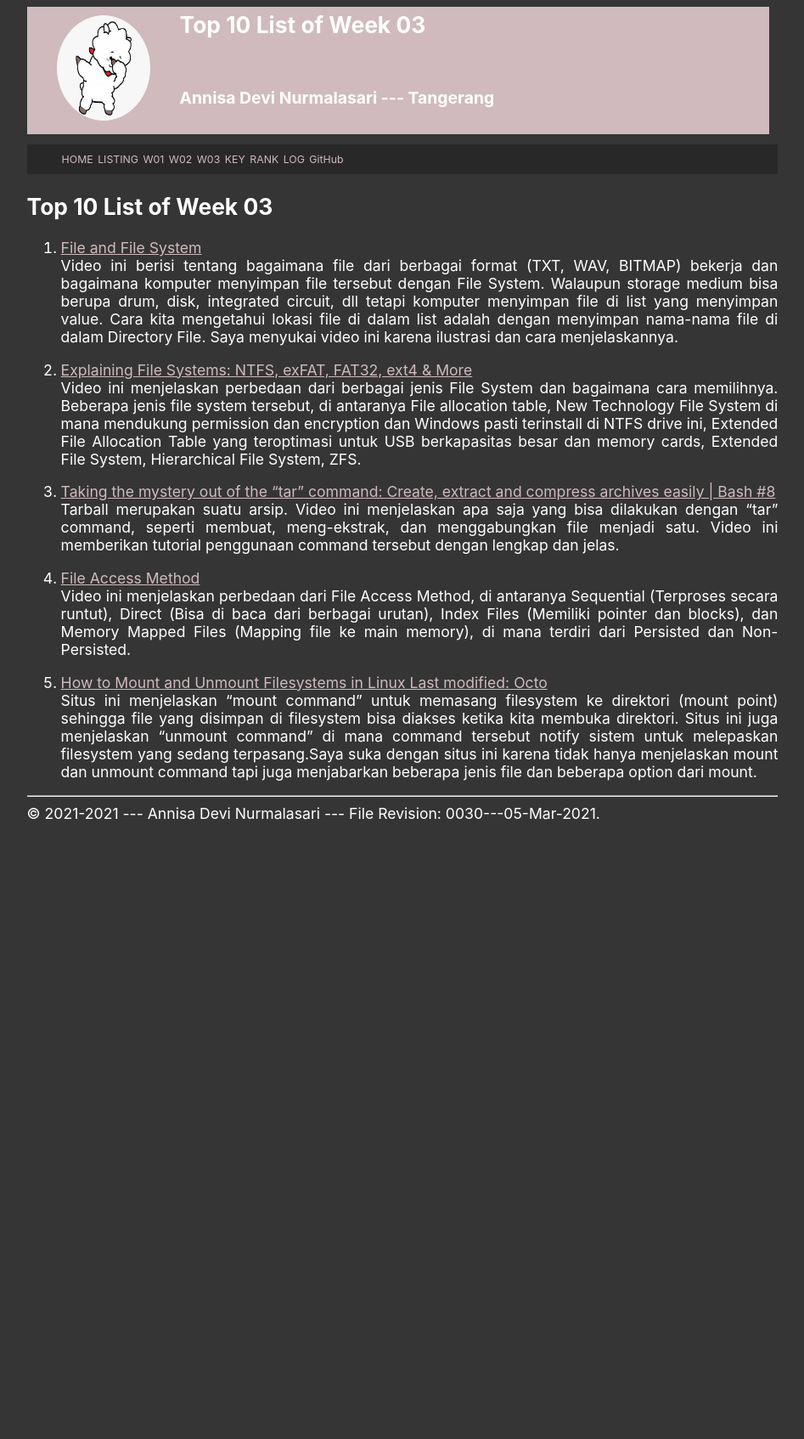
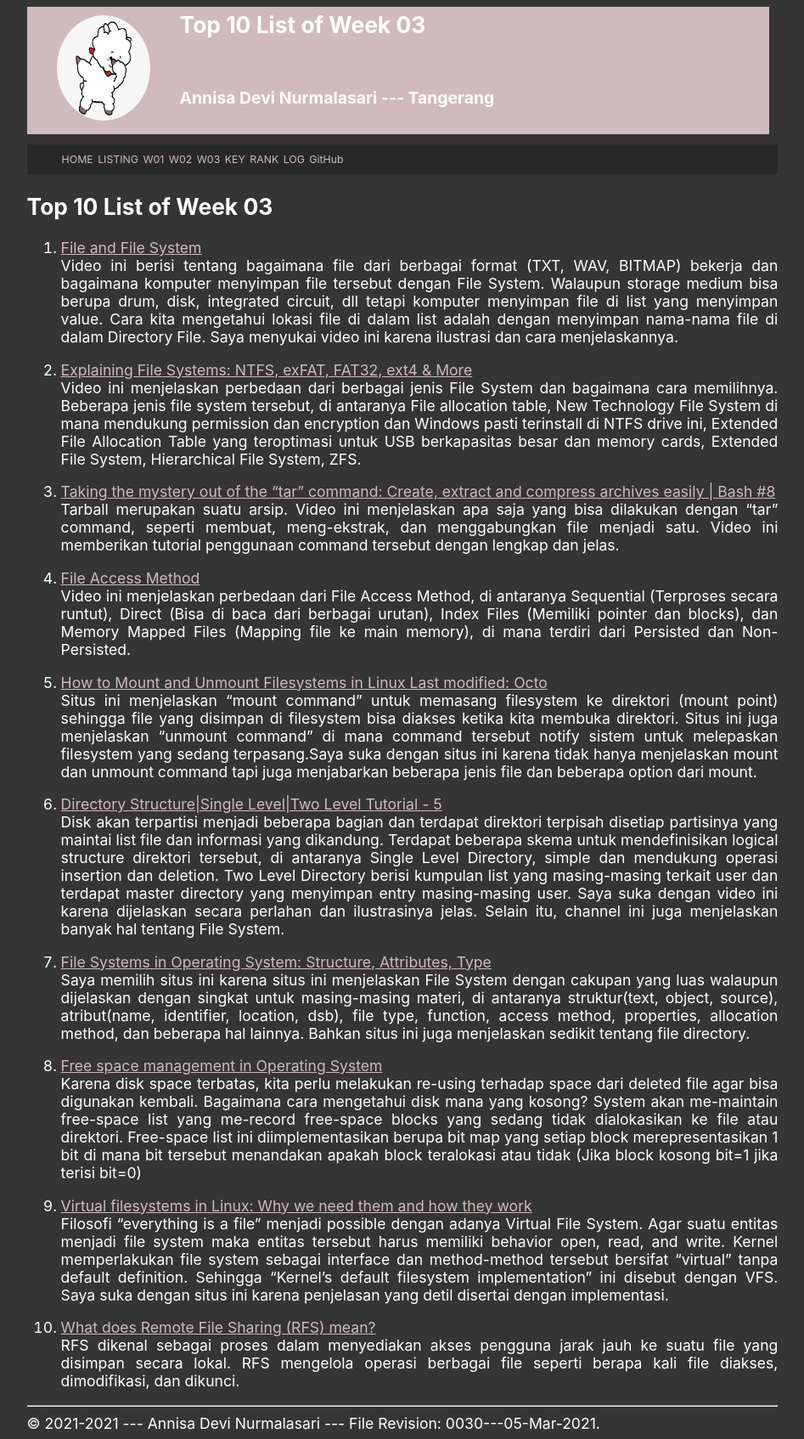
Before and after one commit to annisadevin/os211, a Jekyll site: the page built from w03.md, in a window 1280 px wide. Shown: the whole page at 85% size, without its empty margins (166-1113 px from the left). Built offline with Jekyll 4.4.1, drawn with Linux system fonts in a browser that asks for light colours; our own code applies the rules of GitHub Pages for plain Markdown files; before the commit the page ends 976 px from its top, so only the background shows below that.

Commit message:
Update w03.md

```diff
--- a/w03.md
+++ b/w03.md
@@ -20,3 +20,19 @@ Video ini menjelaskan perbedaan dari File Access Method, di antaranya Sequential
 5. [How to Mount and Unmount Filesystems in Linux
 Last modified: Octo](https://www.baeldung.com/linux/mount-unmount-filesystems)<br>
 Situs ini menjelaskan "mount command" untuk memasang filesystem ke direktori (mount point) sehingga file yang disimpan di filesystem bisa diakses ketika kita membuka direktori. Situs ini juga menjelaskan "unmount command" di mana command tersebut notify sistem untuk melepaskan filesystem yang sedang terpasang.Saya suka dengan situs ini karena tidak hanya menjelaskan mount dan unmount command tapi juga menjabarkan beberapa jenis file dan beberapa option dari mount.
+
+6. [Directory Structure|Single Level|Two Level Tutorial - 5](https://www.youtube.com/watch?v=bPIoEOpQn3A)<br>
+Disk akan terpartisi menjadi beberapa bagian dan terdapat direktori terpisah disetiap partisinya yang maintai list file dan informasi yang dikandung. Terdapat beberapa skema untuk mendefinisikan logical structure direktori tersebut, di antaranya Single Level Directory, simple dan mendukung operasi insertion dan deletion. Two Level Directory berisi kumpulan list yang masing-masing terkait user dan terdapat master directory yang menyimpan entry masing-masing user. Saya suka dengan video ini karena dijelaskan secara perlahan dan ilustrasinya jelas. Selain itu, channel ini juga menjelaskan banyak hal tentang File System.
+
+7. [File Systems in Operating System: Structure, Attributes, Type](https://www.guru99.com/file-systems-operating-system.html)<br>
+Saya memilih situs ini karena situs ini menjelaskan File System dengan cakupan yang luas walaupun dijelaskan dengan singkat untuk masing-masing materi, di antaranya struktur(text, object, source), atribut(name, identifier, location, dsb), file type, function, access method, properties, allocation method, dan beberapa hal lainnya. Bahkan situs ini juga menjelaskan sedikit tentang file directory.
+
+8. [Free space management in Operating System](https://www.youtube.com/watch?v=4d0HueUrV0o)<br>
+Karena disk space terbatas, kita perlu melakukan re-using terhadap space dari deleted file agar bisa digunakan kembali. Bagaimana cara mengetahui disk mana yang kosong? System akan me-maintain free-space list yang me-record free-space blocks yang sedang tidak dialokasikan ke file atau direktori. Free-space list ini diimplementasikan berupa bit map yang setiap block merepresentasikan 1 bit di mana bit tersebut menandakan apakah block teralokasi atau tidak (Jika block kosong bit=1 jika terisi bit=0)
+
+9. [Virtual filesystems in Linux: Why we need them and how they work](https://opensource.com/article/19/3/virtual-filesystems-linux)<br>
+Filosofi "everything is a file" menjadi possible dengan adanya Virtual File System. Agar suatu entitas menjadi file system maka entitas tersebut harus memiliki behavior open, read, and write. Kernel memperlakukan file system sebagai interface dan method-method tersebut bersifat "virtual" tanpa default definition. Sehingga "Kernel's default filesystem implementation" ini disebut dengan VFS. Saya suka dengan situs ini karena penjelasan yang detil disertai dengan implementasi.
+
+
+10. [What does Remote File Sharing (RFS) mean?](https://www.techopedia.com/definition/12237/remote-file-sharing-rfs)<br>
+RFS dikenal sebagai proses dalam menyediakan akses pengguna jarak jauh ke suatu file yang disimpan secara lokal. RFS mengelola operasi berbagai file seperti berapa kali file diakses, dimodifikasi, dan dikunci.
```
